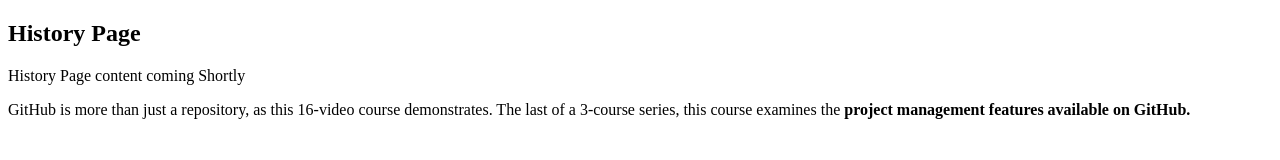
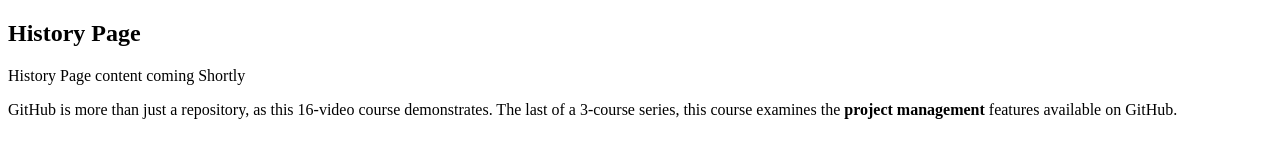
Before and after one commit to rajnishb2/git_test_repo, a plain HTML site: page history.html in a window 1280 px wide. Drawn offline with Linux system fonts and the light colour scheme.

Commit message:
Update history.html
Added / in closing strong as suggested.

```diff
--- a/history.html
+++ b/history.html
@@ -6,6 +6,6 @@
 	<body>
 		<h2>History Page</h2>
 		<p>History Page content coming Shortly</p>
-		<p>GitHub is more than just a repository, as this 16-video course demonstrates. The last of a 3-course series, this course examines the <strong> project management<strong> features available on GitHub.</p>
+		<p>GitHub is more than just a repository, as this 16-video course demonstrates. The last of a 3-course series, this course examines the <strong> project management</strong> features available on GitHub.</p>
 	</body>
 </html>
```
